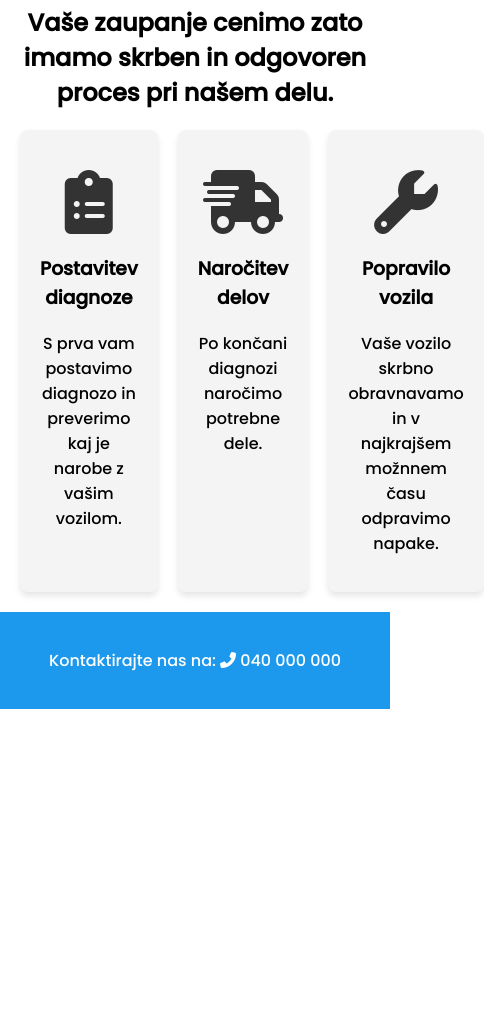
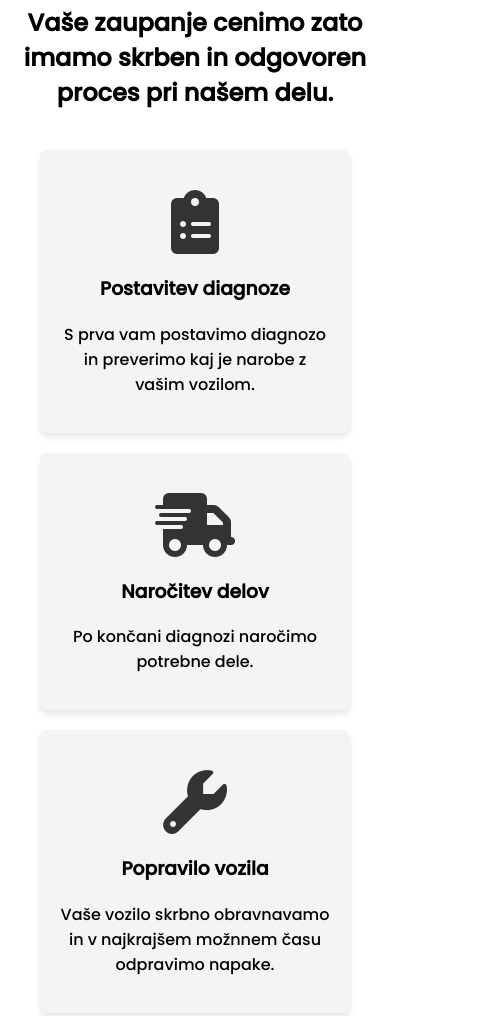
Before and after one commit to Zmanro/AlisGarage, a plain HTML site: page index.html in a window 390 px wide. Shown: the part 1100-2116 px from the top of the page, 484 px wide, since content can reach past the window. Before the commit the page ends 1809 px from the top, so only its background shows below. Drawn offline with Linux system fonts and the light colour scheme.

Commit message:
Update style.css

```diff
--- a/style.css
+++ b/style.css
@@ -150,6 +150,29 @@ nav ul li a:hover {
     display: grid;
     grid-template-columns: repeat(3, 1fr);
     gap: 20px;
+    padding: 20px;
+}
+
+/* Adjust for Tablets (max 768px width) */
+@media (max-width: 768px) {
+    .features-grid {
+        grid-template-columns: repeat(2, 1fr); /* 2 columns */
+    }
+}
+
+/* Adjust for Mobile Phones (max 480px width) */
+@media (max-width: 480px) {
+    .features-grid {
+        grid-template-columns: repeat(1, 1fr); /* Stack features */
+    }
+
+    .feature {
+        padding: 15px;
+    }
+
+    .feature i {
+        font-size: 3rem; /* Slightly smaller icons */
+    }
 }
 
 .feature {
```
